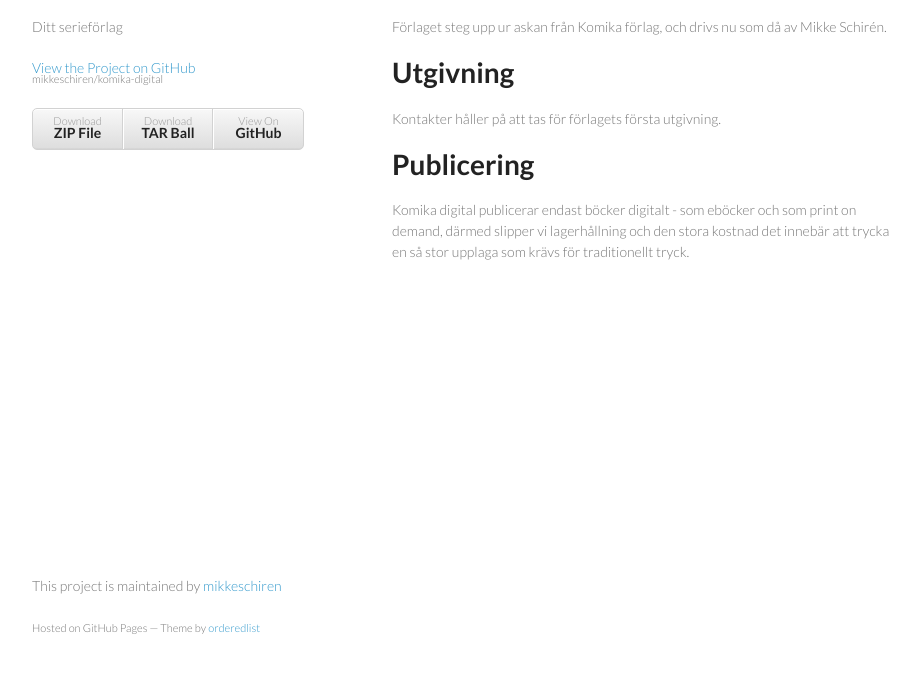
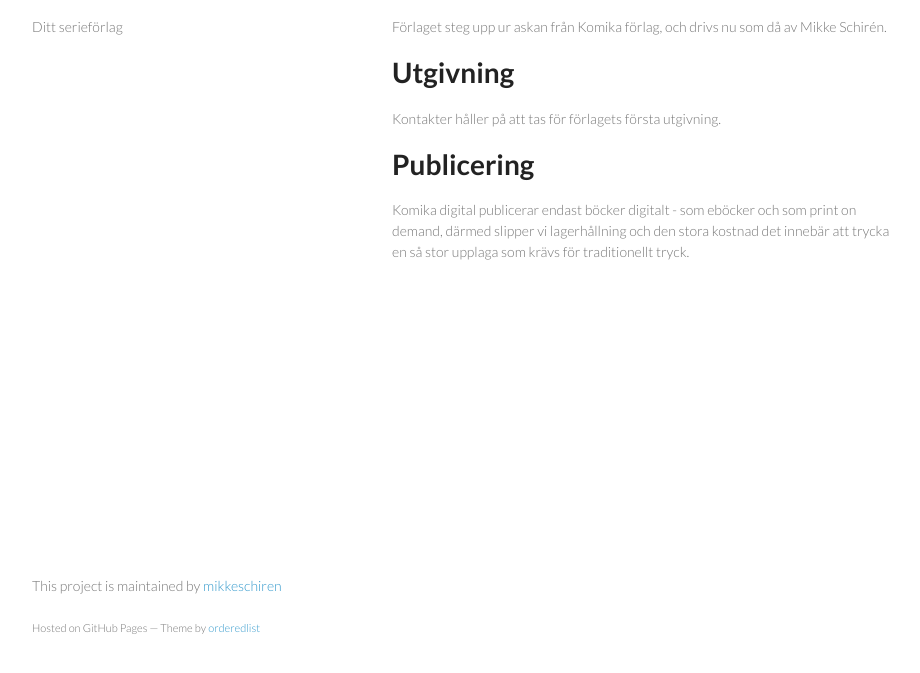
Before and after one commit to mikkeschiren/komika-digital, a plain HTML site: page index.html in a window 1280 px wide. Shown: the part 93-766 px from the top of the page, without its empty margins (178-1098 px from the left). Drawn offline with Linux system fonts and the light colour scheme.

Commit message:
Update index.html

```diff
--- a/index.html
+++ b/index.html
@@ -18,14 +18,7 @@
         <h1>Komika digital</h1>
         <p>Ditt serieförlag</p>
 
-        <p class="view"><a href="https://github.com/mikkeschiren/komika-digital">View the Project on GitHub <small>mikkeschiren/komika-digital</small></a></p>
 
-
-        <ul>
-          <li><a href="https://github.com/mikkeschiren/komika-digital/zipball/master">Download <strong>ZIP File</strong></a></li>
-          <li><a href="https://github.com/mikkeschiren/komika-digital/tarball/master">Download <strong>TAR Ball</strong></a></li>
-          <li><a href="https://github.com/mikkeschiren/komika-digital">View On <strong>GitHub</strong></a></li>
-        </ul>
       </header>
       <section>
         <h1>
```
